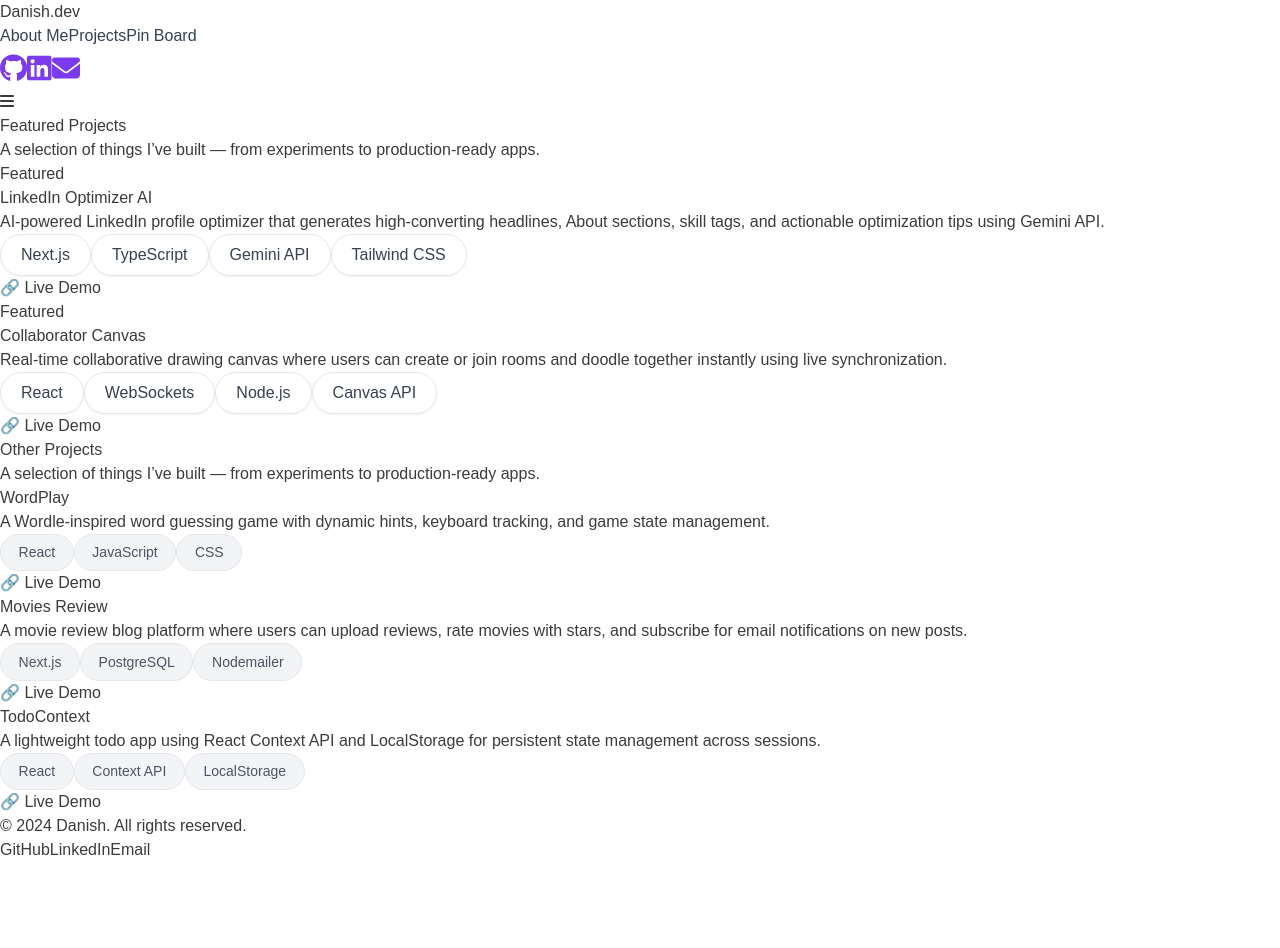
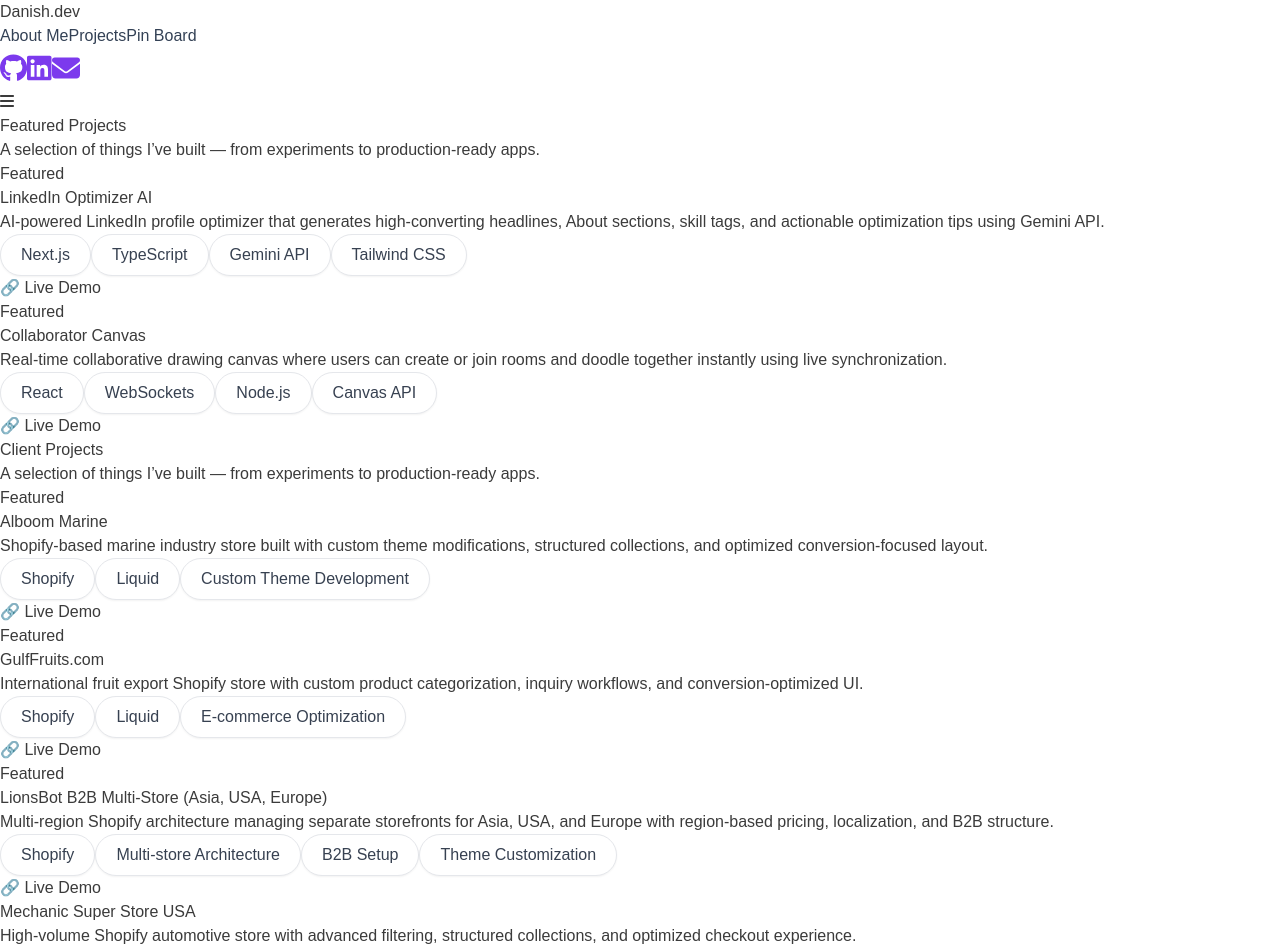
Before and after one commit to danishofcodes/tokensandbraces, a React (Vite) app: page /projects in a window 1280 px wide. Shown: the top 948 px of the page. Before the commit the page ends 862 px from the top, so only its background shows below. Built offline with nearby package versions, Linux system fonts and the light colour scheme; a web font is replaced by a local one.

Commit message:
Update Projects.jsx

```diff
--- a/src/components/ProjectsPage/Projects.jsx
+++ b/src/components/ProjectsPage/Projects.jsx
@@ -29,6 +29,58 @@
     demoLink: "#",
     codeLink: "#",
     featured: true,
+  },
+];
+
+const clientProjects = [
+  {
+    title: "Alboom Marine",
+    description:
+      "Shopify-based marine industry store built with custom theme modifications, structured collections, and optimized conversion-focused layout.",
+    tech: [
+      { name: "Shopify" },
+      { name: "Liquid" },
+      { name: "Custom Theme Development" },
+    ],
+    demoLink: "#",
+    featured: true,
+  },
+  {
+    title: "GulfFruits.com",
+    description:
+      "International fruit export Shopify store with custom product categorization, inquiry workflows, and conversion-optimized UI.",
+    tech: [
+      { name: "Shopify" },
+      { name: "Liquid" },
+      { name: "E-commerce Optimization" },
+    ],
+    demoLink: "#",
+    featured: true,
+  },
+  {
+    title: "LionsBot B2B Multi-Store (Asia, USA, Europe)",
+    description:
+      "Multi-region Shopify architecture managing separate storefronts for Asia, USA, and Europe with region-based pricing, localization, and B2B structure.",
+    tech: [
+      { name: "Shopify" },
+      { name: "Multi-store Architecture" },
+      { name: "B2B Setup" },
+      { name: "Theme Customization" },
+    ],
+    demoLink: "#",
+    featured: true,
+  },
+  {
+    title: "Mechanic Super Store USA",
+    description:
+      "High-volume Shopify automotive store with advanced filtering, structured collections, and optimized checkout experience.",
+    tech: [
+      { name: "Shopify" },
+      { name: "Liquid" },
+      { name: "Performance Optimization" },
+    ],
+    demoLink: "#",
+    featured: false,
   },
 ];
 
@@ -73,10 +125,13 @@
     featured: false,
   },
 ];
+
+
   return (
     <div>
 
          <ProjectSection title="Featured Projects" projects={featuredProjects} />
+      <ProjectSection title={"Client Projects"} projects={clientProjects}/>
       <ProjectSection title="Other Projects" projects={otherProjects} />
 
     </div>
```
